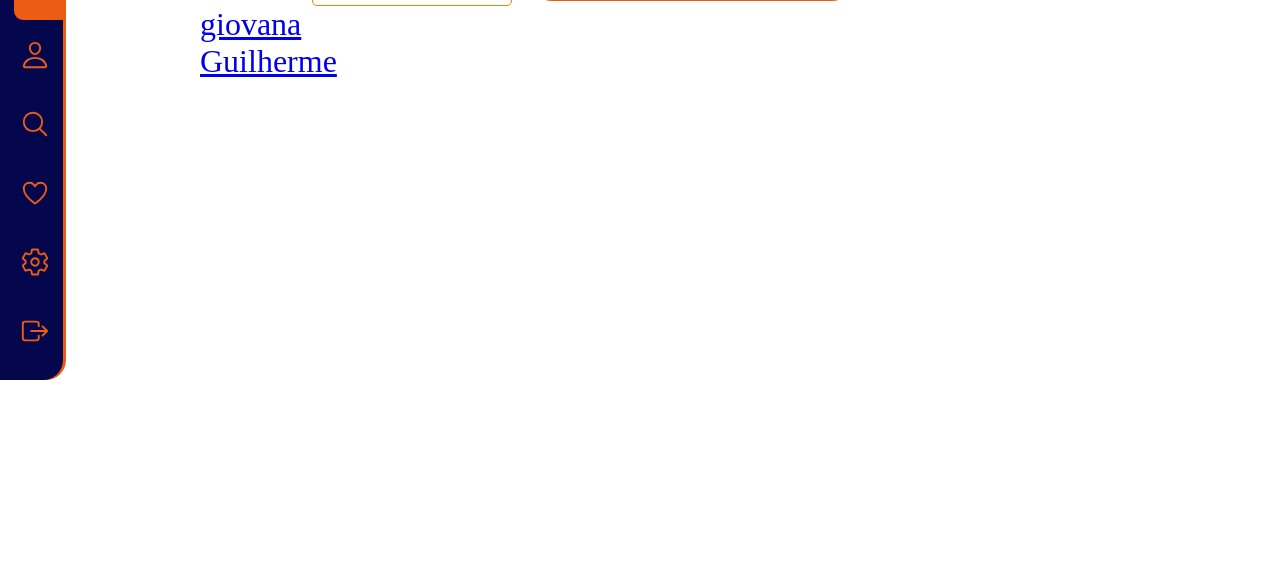
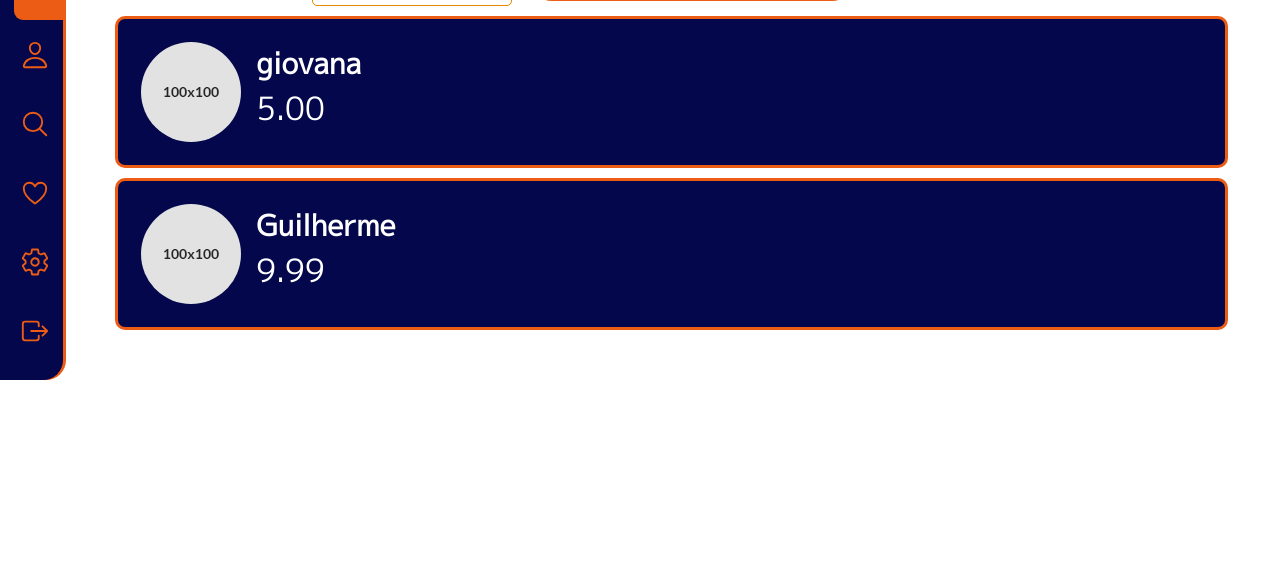
Before and after one commit to Gineris/siteatualizado, a PHP site: page /usuarios_por_categoria.php?id_categoria=1 in a window 1280 px wide. Shown: the part 222-800 px from the top of the page. Run offline with PHP 8.4, Linux system fonts and the light colour scheme; data comes from the database, SQL or seed files in the repository; some web fonts are replaced.

Commit message:
Estilização do sistema de pesquisa

```diff
--- a/site.atualizado/css/stylebusca.css
+++ b/site.atualizado/css/stylebusca.css
@@ -44,11 +44,6 @@
     cursor: pointer;
     color: #0F3D60;
 }
-
-/* main{
-    height: 100vh;
-} */
-
 nav.menuLateral{
     width: 50px;
     height: 412px;
@@ -130,7 +125,7 @@ footer p{
 .search-container {
     display: flex;
     justify-content: center; /* Centraliza os elementos no eixo horizontal */
-    /* margin-bottom: 100%; */
+    margin-bottom: 10px;
 }
 
 .search-form {
@@ -188,8 +183,42 @@ footer p{
     cursor: pointer;
 }
 .usuario {
-    margin-left: 200px;
+    margin-left: 9%;
 }
 .usuario p {
     font-size: 2rem;
 }
+
+.CampoEscolhaTrabalhador{
+    background-color: #04074B;
+    margin-bottom: 10px;
+    width: 95%;
+    border: 3px solid #ED5C15;
+    border-radius: 10px ;
+    font-family: "M PLUS 1p", sans-serif ;
+}
+.CampoEscolhaTrabalhador a{
+    text-decoration: none;
+    color: #fff;
+
+}
+.CampoEscolhaTrabalhador h3{
+    font-size: 1.8rem;
+}
+
+.CardBox{
+    position: relative;
+    display: flex;
+    padding: 23px;
+}
+.imagem{
+    width: 100px;
+    height: 100px;
+    margin-right: 15px;
+}
+.imagem img{
+    width: 100%;
+    height: 100%;
+    object-fit: cover;
+    border-radius: 50%;
+}
--- a/site.atualizado/html/usuarios_por_categoria.php
+++ b/site.atualizado/html/usuarios_por_categoria.php
@@ -145,9 +145,21 @@ if ($_SERVER['REQUEST_METHOD'] == 'POST') {
         // Verifica se há resultados e exibe os dados ou uma mensagem de erro
         if (mysqli_num_rows($resultado_pesquisar) > 0) {
             while ($row = mysqli_fetch_assoc($resultado_pesquisar)) {?>
-            <a href="perfilteste.php?id_trabalhador=<?php echo $row['id_trabalhador']; ?>">
-                <?php echo '<p>' . htmlspecialchars($row['nome']) . '</p>'; ?>
-            </a>
+            <div class="CampoEscolhaTrabalhador">
+                <a href="perfilteste.php?id_trabalhador=<?php echo $row['id_trabalhador']; ?>">
+                    <?php
+                    echo '<div class="CardBox">';
+                        echo '<div class="imagem">
+                                <img src="../img/images100x100.png" alt="">
+                        </div>';
+                        echo '<div class="txtTrabalhador">';
+                            echo '<h3>' . htmlspecialchars($row['nome']) . '</h3>';
+                            echo '<p>' . htmlspecialchars($row['media_avaliacao']) . '</p>';
+                        echo '</div>';
+                    echo '</div>';
+                    ?>
+                </a>
+            </div>
                 <?php
 
                 // echo '<p>' . htmlspecialchars($row['nome']) . '</p>';
```
